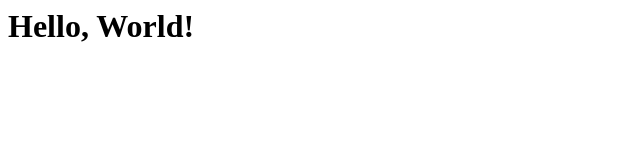
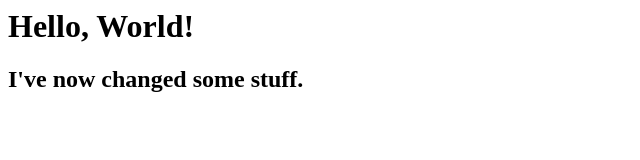
Before and after one commit to kelryn33/portfolio, a plain HTML site: page index.html in a window 1280 px wide. Shown: the whole page, without its empty margins (0-640 px from the left). Drawn offline with Linux system fonts and the light colour scheme.

Commit message:
Testing Branch Merge

```diff
--- a/index.html
+++ b/index.html
@@ -1 +1,2 @@
 <h1>Hello, World!</h1>
+<h2>I've now changed some stuff.</h2>
```
